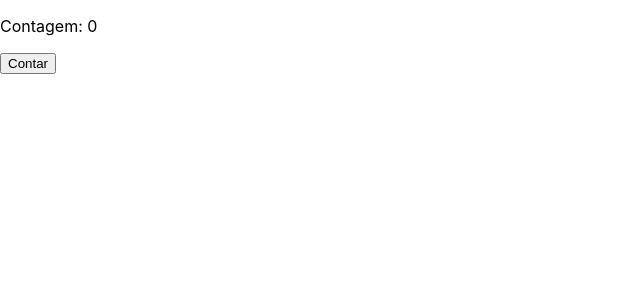
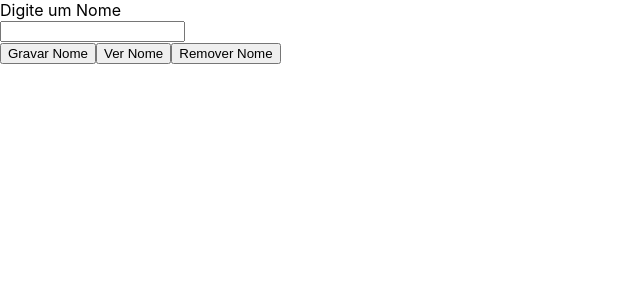
Before and after one commit to kaueOliveira/React, a React (Create React App) app: page / in a window 1280 px wide. Shown: the top 300 px of the page, without its empty margins (0-640 px from the left). Built offline with nearby package versions, Linux system fonts and the light colour scheme.

Commit message:
Estudando sobre LocalStorage

```diff
--- a/src/App.js
+++ b/src/App.js
@@ -1,20 +1,28 @@
-import React, {useEffect, useState} from "react";
+import React, { useEffect, useState } from "react";
 
 export default function App() {
 
-  const [contagem, setContagem]=useState(0)
+  const [nome, setNome]=useState()
 
-  useEffect(
-    ()=>{
-      console.log("Página Carregada")
-      document.title="Contagem" + contagem
-    }
-  )
+  const armazenar = (chave, valor) => {
+    localStorage.setItem(chave, valor)
+  }
+
+  const consutar = (chave) => {
+    alert(localStorage.getItem(chave))
+  }
+
+  const apagar = (chave) => {
+    localStorage.removeItem(chave)
+  }
 
   return (
     <>
-      <p>Contagem: {contagem}</p>
-      <button onClick={()=>setContagem(contagem+1)}>Contar</button>
+      <label>Digite um Nome</label><br/>
+      <input type="text" value={nome} onChange={(e)=>setNome(e.target.value)}/><br/>
+      <button onClick={()=>armazenar("ls_nome", nome)}>Gravar Nome</button>
+      <button onClick={()=>consutar("ls_nome")}>Ver Nome</button>
+      <button onClick={()=>apagar("ls_nome")}>Remover Nome</button>
     </>
   );
 }
```
